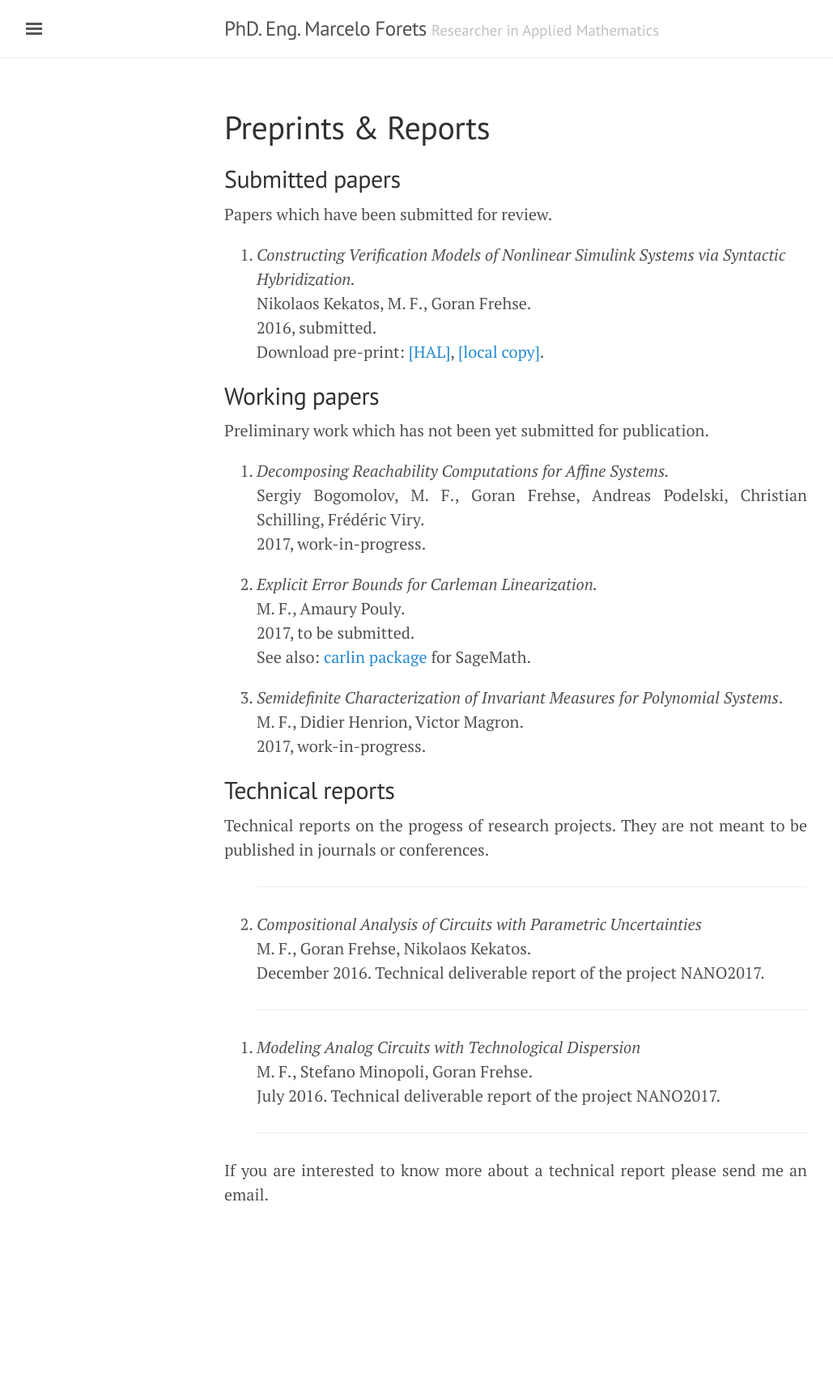
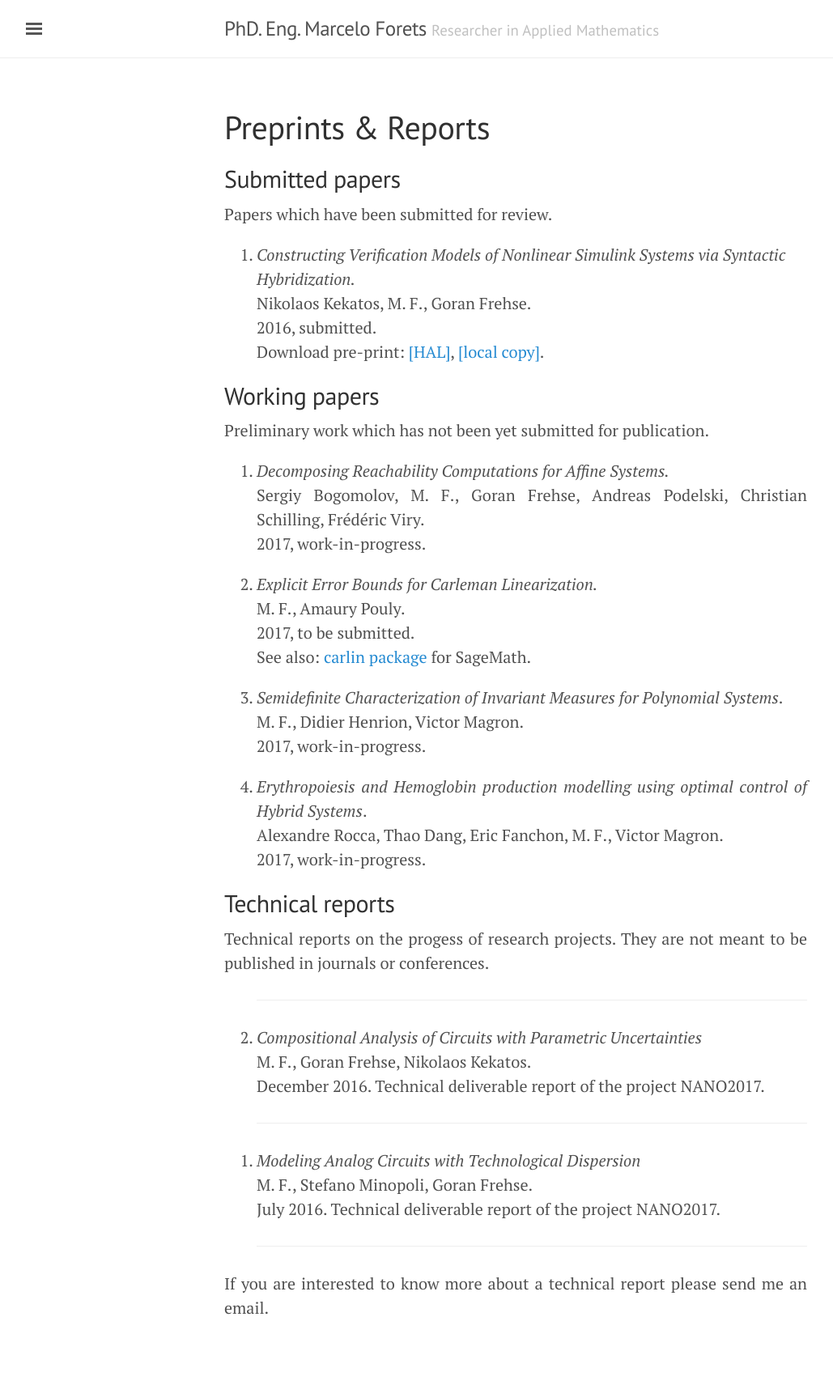
Before and after one commit to mforets/mforets.github.io, a Jekyll site: the page built from drafts.md, in a window 1280 px wide. Shown: the whole page at 81% size, without its empty margins (3-1032 px from the left). Built offline with Jekyll 4.4.1, drawn with Linux system fonts in a browser that asks for light colours; before the commit the page ends 1571 px from its top, so only the background shows below that.

Commit message:
update drafts

```diff
--- a/drafts.md
+++ b/drafts.md
@@ -18,6 +18,8 @@ Preliminary work which has not been yet submitted for publication.
 2. *Explicit Error Bounds for Carleman Linearization.* <br> M. F., Amaury Pouly. <br> 2017, to be submitted. <br> See also: [carlin package](https://github.com/mforets/carlin) for SageMath.
 
 3. *Semidefinite Characterization of Invariant Measures for  Polynomial Systems*. <br> M. F., Didier Henrion, Victor Magron. <br> 2017, work-in-progress.
+
+4. *Erythropoiesis and Hemoglobin production modelling using optimal control of Hybrid Systems*. <br> Alexandre Rocca, Thao Dang, Eric Fanchon, M. F., Victor Magron. <br> 2017, work-in-progress.
 
 
 ## Technical reports
```
